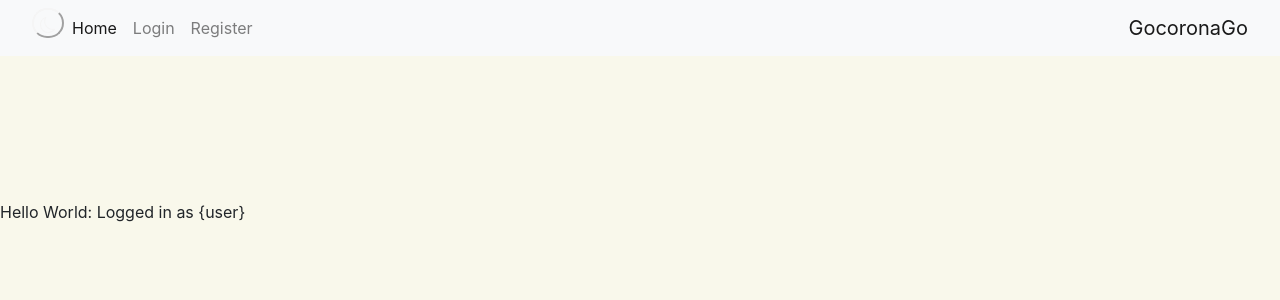
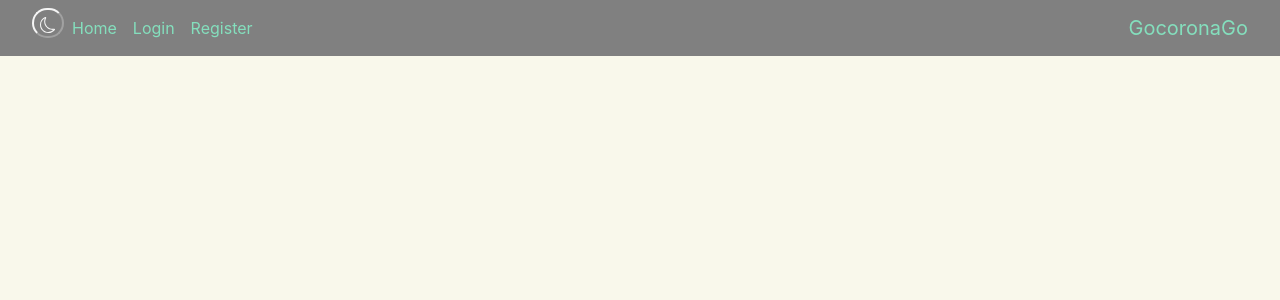
Before and after one commit to GoCoronaGo7/GoCoronaGo, a Flask app: page / in a window 1280 px wide. Shown: the top 300 px of the page. Run offline with Flask 2, Linux system fonts and the light colour scheme; some libraries are stand-ins or nearby versions.

Commit message:
fixing navbar and removing redundant home.html

```diff
--- a/app.py
+++ b/app.py
@@ -28,8 +28,7 @@ def index():
     user = 'Not Logged in'
     if 'username' in session.keys():
         user = session['username']
-    return render_template('home.html')+'Hello World: Logged in as {user}'
-
+    return render_template('base.html')
 # Account methods
 
 
--- a/static/css/lightmode.css
+++ b/static/css/lightmode.css
@@ -1,4 +1,15 @@
 /* colors are subject to change*/
+a:link{
+    color:#84dfbd;
+}
+a:visited{
+    color:#84dfbd;
+}
+
+a:after{
+    color:#5C8D89;
+}
+
 body {
 	background: #F9F8EB;
 }
--- a/templates/base.html
+++ b/templates/base.html
@@ -22,9 +22,9 @@
 </head>
 
 <body>
-  <nav class="navbar navbar-expand-lg navbar-light bg-light">
+  <nav class="navbar navbar-expand-lg">
 
-    <a class="navbar-brand" href="#">GocoronaGo</a>
+    <a class="navbar-brand" href="/">GocoronaGo</a>
     <button class="navbar-toggler" type="button" data-toggle="collapse" data-target="#navbarSupportedContent"
       aria-controls="navbarSupportedContent" aria-expanded="false" aria-label="Toggle navigation">
       <span class="navbar-toggler-icon"></span>
@@ -33,7 +33,7 @@
     <div class="collapse navbar-collapse" id="navbarSupportedContent">
       <ul class="navbar-nav mr-auto">
         <li class="nav-item active">
-          <a class="nav-link" href="#">Home <span class="sr-only"></span></a>
+          <a class="nav-link" href="/">Home <span class="sr-only"></span></a>
         </li>
 
         <li class="nav-item">
--- a/templates/home.html
+++ /dev/null
@@ -1,9 +0,0 @@
-{% extends "base.html"%}
-
-{%block title%}
-	Home
-{%endblock title%}
-
-{% block body%}
-
-{% endblock body%}
```
Also changed, not shown: static/css/darkmode.css (+14 -0 lines).
